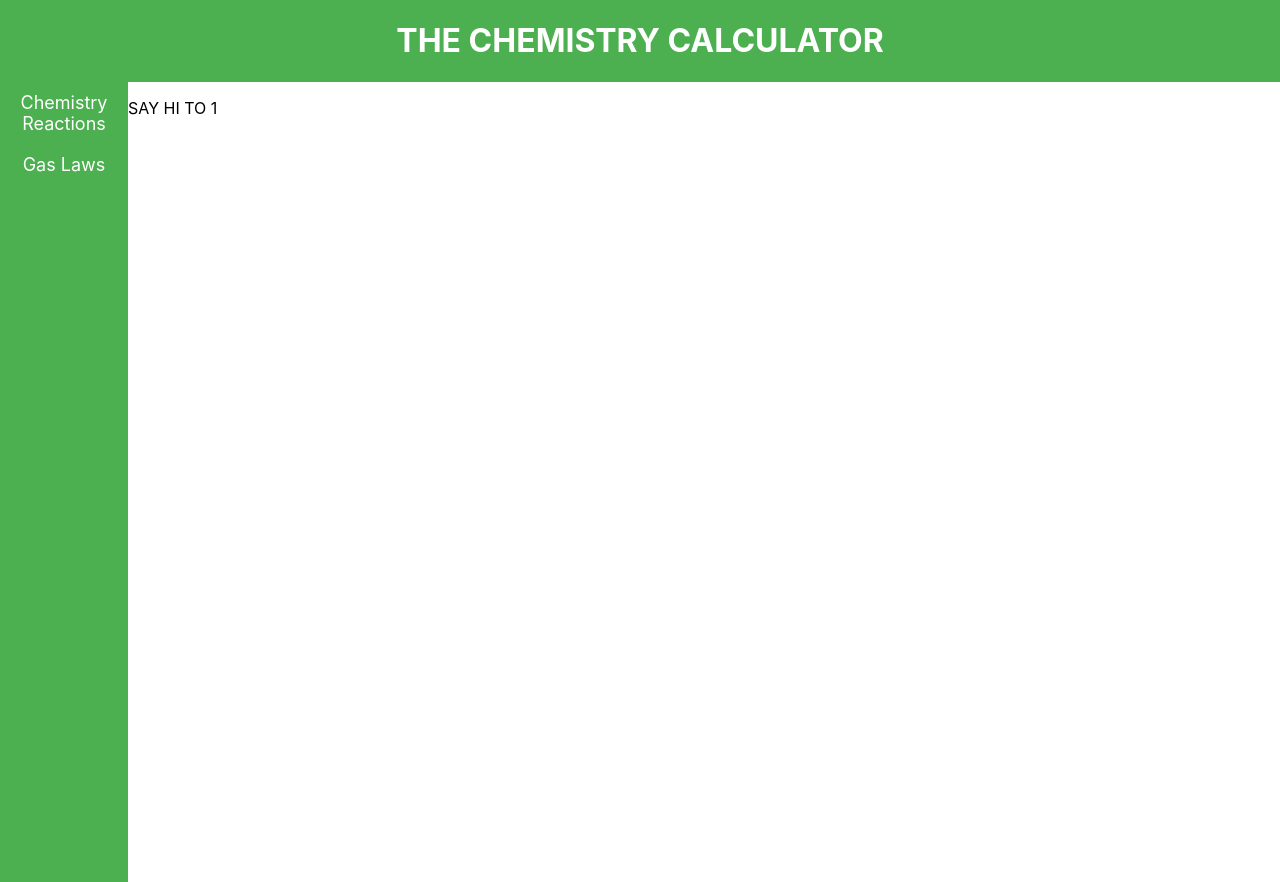
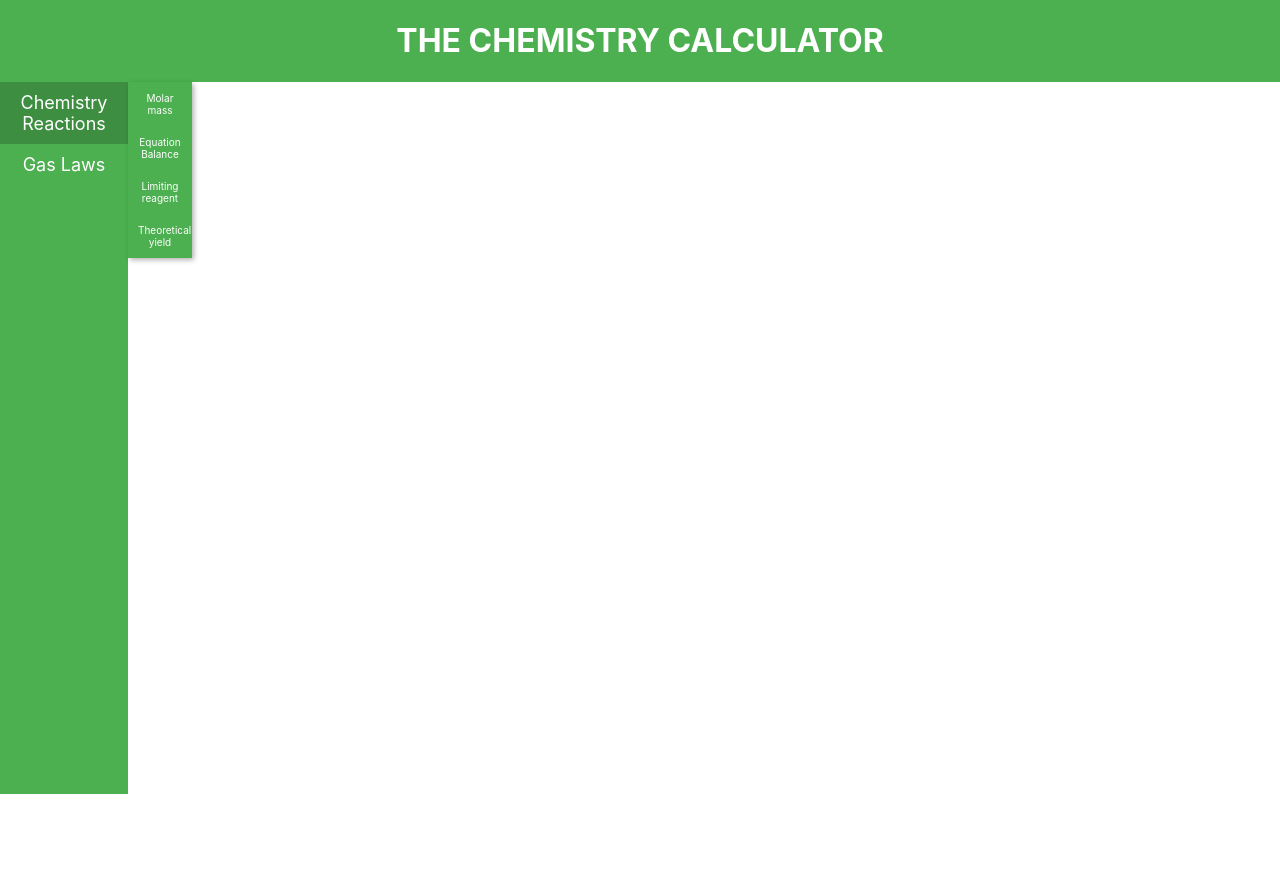
Before and after one commit to Vish-04/Chemistry-Calculator, a React (Create React App) app: page / in a window 1280 px wide. Both pictures are taken after a click on the link "Chemistry Reactions". After the commit the page ends 800 px from the top, so only its background shows below. Built offline with nearby package versions, Linux system fonts and the light colour scheme.

Commit message:
added InnerNav UI + logic and touched up OuterNav

```diff
--- a/src/App.js
+++ b/src/App.js
@@ -14,9 +14,16 @@ function App() {
   }, [window.innerWidth]);
 
   const [outerNav, setOuterNav] = useState(0);
+  const [innerNav, setInnerNav] = useState(0);
+  const [activeNav, setActiveNav] = useState(0);
 
-  const handleNavClick = (page) =>{
+  const handleOutterNavClick = (page) =>{
     setOuterNav(page);
+    setActiveNav(page);
+  }
+  const handleInnerNavClick = (page) =>{
+    setInnerNav(page);
+    setOuterNav(0);
   }
   return (
     <>
@@ -27,14 +34,42 @@ function App() {
       <div style={{width: windowWidth*.1}}>
         <div className='nav-container'>
           <div className='nav'>
-              <a onClick={() => handleNavClick(1)}>Chemistry Reactions </a>
-              <a onClick={() => handleNavClick(2)}>Gas Laws</a>
+              <a className={activeNav === 1 ? "active" : "unactive"} onClick={() => handleOutterNavClick(1)}>Chemistry Reactions </a>
+              <a className={activeNav === 2 ? "active" : "unactive"} onClick={() => handleOutterNavClick(2)}>Gas Laws</a>
           </div>
         </div>
       </div>
 
-      {outerNav === 1 ? <p>SAY HI TO 1</p> : null}
-      {outerNav === 2 ? <p>WE DIP TO 2</p> : null}
+      {outerNav === 1 ?
+      <div style={{width: windowWidth*.05}}>
+      <div className='inner-nav-container'>
+        <div className='inner-nav'>
+            <a onClick={() => handleInnerNavClick(1)}>Molar mass</a>
+            <a onClick={() => handleInnerNavClick(2)}>Equation Balance</a>
+            <a onClick={() => handleInnerNavClick(3)}>Limiting reagent</a>
+            <a onClick={() => handleInnerNavClick(4)}>Theoretical yield</a>
+        </div>
+      </div>
+    </div>
+       : null}
+      {outerNav === 2 ?
+        <div style={{width: windowWidth*.05}}>
+        <div className='inner-nav-container'>
+          <div className='inner-nav'>
+              <a onClick={() => handleInnerNavClick(5)}>Boyles Law</a>
+              <a onClick={() => handleInnerNavClick(6)}>Gay Lussacs Law</a>
+              <a onClick={() => handleInnerNavClick(7)}>Charles Law</a>
+              <a onClick={() => handleInnerNavClick(8)}>Avagadros Law</a>
+              <a onClick={() => handleInnerNavClick(9)}>Grahams law</a>
+              <a onClick={() => handleInnerNavClick(10)}>Combined gas law</a>
+              <a onClick={() => handleInnerNavClick(11)}>Ideal Gas Law</a>
+              <a onClick={() => handleInnerNavClick(12)}>Root means square speed</a>
+              <a onClick={() => handleInnerNavClick(13)}>Most probable speed</a>
+              <a onClick={() => handleInnerNavClick(14)}>Mean speed</a>
+          </div>
+        </div>
+      </div>
+      : null}
 
     </div>
     </>
--- a/src/css/App.css
+++ b/src/css/App.css
@@ -7,7 +7,7 @@
   color: white;
 }
 .app {
-  height: 100vh;
+  height: 89vh;
   display: flex;
   flex-direction: row;
 }
@@ -24,7 +24,7 @@
   height: 100%;
 }
 
-.nav a {
+.unactive {
   padding: 10px;
   text-align: center;
   text-decoration: none;
@@ -37,3 +37,38 @@
   background-color: #3e8e41;
   cursor: pointer;
 }
+
+.active {
+  background-color: #3e8e41;
+  padding: 10px;
+  text-align: center;
+  text-decoration: none;
+  font-size: 18px;
+  color: #ffffff;
+}
+
+.inner-nav-container {
+  box-shadow: 2px 2px 5px rgba(0, 0, 0, 0.3);
+}
+
+.inner-nav {
+  display: flex;
+  flex-direction: column;
+  justify-content: top;
+  background-color: #4CAF50;
+  height: 100%;
+}
+
+.inner-nav a {
+  padding: 10px;
+  text-align: center;
+  text-decoration: none;
+  font-size: 10px;
+  color: #ffffff;
+  background-color: #4CAF50;
+}
+
+.inner-nav a:hover {
+  background-color: #3e8e41;
+  cursor: pointer;
+}
```
